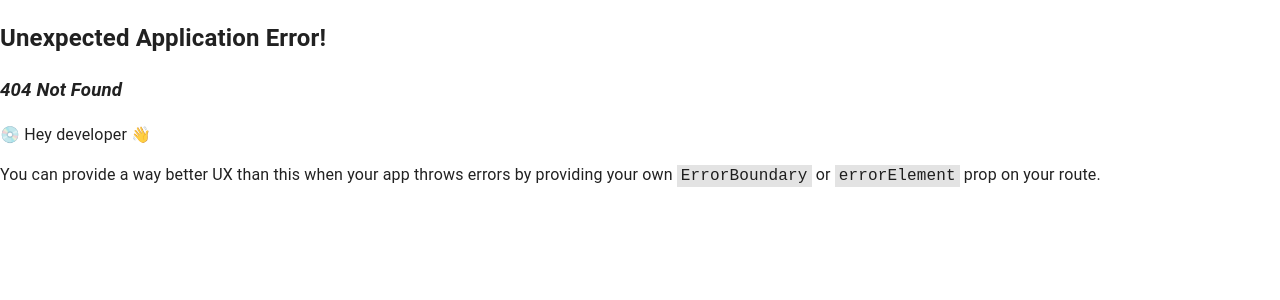
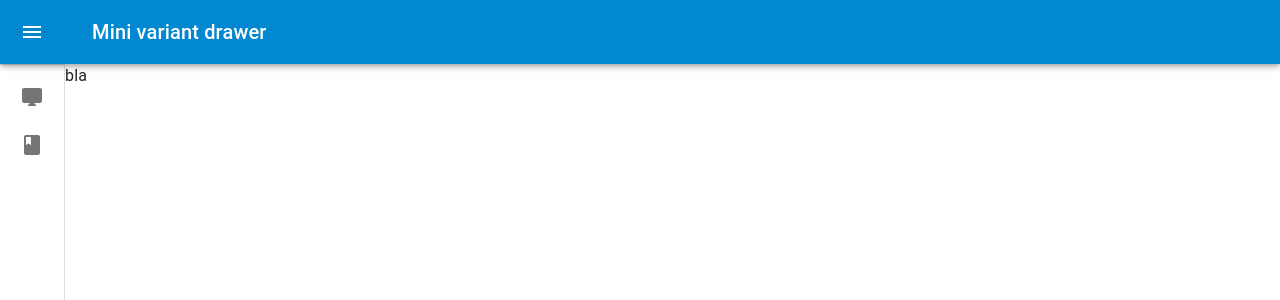
Before and after one commit to riabykhartem/bambooker, a React (Vite) app: page /reservations in a window 1280 px wide. Before the commit this address had no page. Shown: the top 300 px of the page. Built offline with nearby package versions, Linux system fonts and the light colour scheme.

Commit message:
navigation started working

```diff
--- a/src/layouts/DrawerLayout.tsx
+++ b/src/layouts/DrawerLayout.tsx
@@ -14,7 +14,7 @@ import ListItemIcon from '@mui/material/ListItemIcon';
 import ListItemText from '@mui/material/ListItemText';
 import DesktopMacIcon from '@mui/icons-material/DesktopMac';
 import BookIcon from '@mui/icons-material/Book';
-import { Outlet } from 'react-router-dom';
+import { Outlet, useNavigate } from 'react-router-dom';
 import { DrawerAppBar } from '../features/drawer/components/DrawerAppBar';
 
 const drawerWidth = 240;
@@ -78,10 +78,21 @@ const Drawer = styled(MuiDrawer, { shouldForwardProp: (prop) => prop !== 'open'
 export default function DrawerLayout() {
   const theme = useTheme();
   const [open, setOpen] = React.useState(false);
+  const navigate = useNavigate();
+
 
   const handleDrawerClose = () => {
     setOpen(false);
   };
+
+  const onDesksIcon = () => {
+    navigate('/c80ae63/desks');
+  };
+
+  const onReservationsIcon = () => {
+    navigate('/reservations');
+  };
+
 
   return (
     <Box sx={{ display: 'flex' }}>
@@ -97,7 +108,7 @@ export default function DrawerLayout() {
         <List>
           {/* deskspage button */}
           <ListItem key="desks" disablePadding sx={{ display: 'block' }}>
-            <ListItemButton
+            <ListItemButton onClick={onDesksIcon}
               sx={[
                 {
                   minHeight: 48,
@@ -143,6 +154,7 @@ export default function DrawerLayout() {
           {/* reservations button */}
           <ListItem key="reservations" disablePadding sx={{ display: 'block' }}>
             <ListItemButton
+              onClick={onReservationsIcon}
               sx={[
                 {
                   minHeight: 48,
--- a/src/pages/ReservationsPage.tsx
+++ b/src/pages/ReservationsPage.tsx
@@ -1,3 +1,5 @@
 export const ReservationsPage = () => {
-
-}
+  return (
+    <div>bla</div>
+  );
+};
```
Also changed, not shown: src/App.tsx (+7 -1 lines), src/data/desks.data.ts (+11 -5 lines).
